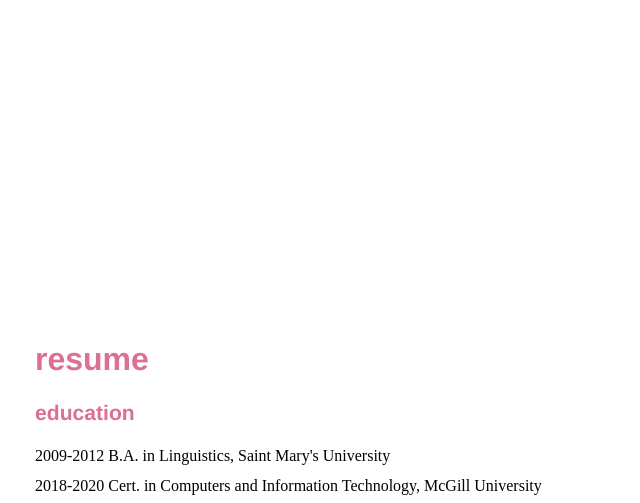
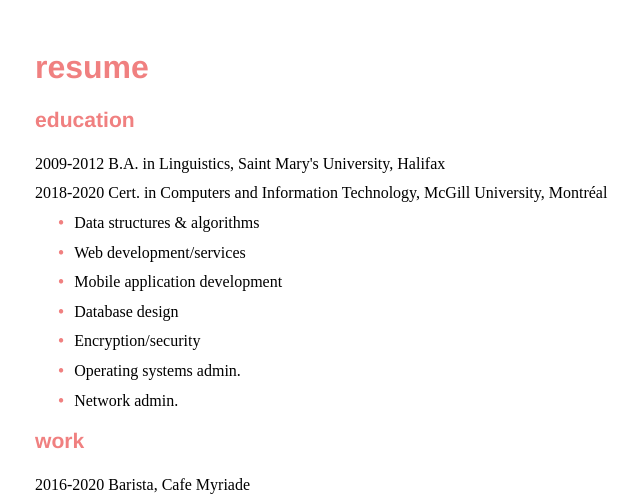
Before and after one commit to gdstewart/graemestew.art, a Gatsby site: page / in a window 1280 px wide. Shown: the part 2030-2533 px from the top of the page, without its empty margins (237-877 px from the left). Built offline with nearby package versions, Linux system fonts and the light colour scheme; Gatsby itself is replaced by a stand-in of ours; what typography-theme-fairy-gates would draw is missing.

Commit message:
Updated portfolio links

```diff
--- a/src/components/color-select.js
+++ b/src/components/color-select.js
@@ -1,10 +1,12 @@
 import React from "react";
 import { IoMdColorFill } from "react-icons/io";
 
-const colors = ["#F08080", "#F0E68C", "#3CB371", "#20B2AA", "#1E90FF", "#9370DB", "#DB7093", "#696969"];
+const colors = ["#F08080", "#3CB371", "#20B2AA", "#1E90FF", "#9370DB", "#DB7093", "#696969"];
+var index = 0;
 
 export function setAccentColor() {
-    var accentColor = colors[Math.floor(Math.random() * colors.length)];
+    if (index === colors.length) index = 0;
+    var accentColor = colors[index++];
     document.documentElement.style.setProperty("--accent-color", accentColor);
 }
 
--- a/src/components/section.js
+++ b/src/components/section.js
@@ -1,6 +1,6 @@
 import React from "react";
 
-export default function Section({ id, title, header, children }) {
+export default function Section({ id, title, header, last, children }) {
 	if (header) {
 		return (
 			<div className="header" id={id}>
@@ -10,7 +10,7 @@ export default function Section({ id, title, header, children }) {
 		);
 	} else
 		return (
-			<div className={title == "contact" ? "section-last" : "section"} id={id}>
+			<div className={last ? "section last" : "section"} id={id}>
 				<h2>{title}</h2>
 				{children}
 			</div>
--- a/src/pages/index.js
+++ b/src/pages/index.js
@@ -7,7 +7,7 @@ import Socbar from "../components/socbar";
 import Footer from "../components/footer";
 import ColorSelect, { setAccentColor } from "../components/color-select";
 import { IoMdGlobe, IoMdCheckboxOutline, IoMdPhonePortrait, IoMdMusicalNotes, IoLogoGithub, IoLogoYoutube } from "react-icons/io";
-import { FaBandcamp } from "react-icons/fa";
+import { FaGooglePlay, FaBandcamp } from "react-icons/fa";
 
 if (typeof window !== "undefined") {
 	setAccentColor();
@@ -42,8 +42,8 @@ export default () => (
 			title="resume"
 			id="3">
 			<h3>education</h3>
-			<p>2009-2012 B.A. in Linguistics, Saint Mary's University</p>
-			<p>2018-2020 Cert. in Computers and Information Technology, McGill University</p>
+			<p>2009-2012 B.A. in Linguistics, Saint Mary's University, Halifax</p>
+			<p>2018-2020 Cert. in Computers and Information Technology, McGill University, Montréal</p>
 			<ul class="resume-list">
 				<li class="resume-list-item">Data structures & algorithms</li>
 				<li class="resume-list-item">Web development/services</li>
@@ -61,14 +61,14 @@ export default () => (
 			id="4">
 			<div class="portfolio-grid">
 				<div class="portfolio-grid-cell">
-					<div class="portfolio-grid-cell-title">graemestew.art</div>
+					<div class="portfolio-grid-cell-title"><a href="https://github.com/gdstewart/graemestew.art" target="_blank" rel="noopener noreferrer">graemestew.art</a></div>
 					<div class="portfolio-grid-cell-blurb">Source code for this site</div>
 					<div class="portfolio-grid-cell-link-bar">
 						<div class="portfolio-grid-cell-link"><a href="https://github.com/gdstewart/graemestew.art" target="_blank" rel="noopener noreferrer"><IoLogoGithub class="link-icon" /></a></div>
 					</div>
 				</div>
 				<div class="portfolio-grid-cell">
-					<div class="portfolio-grid-cell-title">orb-web</div>
+					<div class="portfolio-grid-cell-title"><a href="https://orb-web.now.sh" target="_blank" rel="noopener noreferrer">orb-web</a></div>
 					<div class="portfolio-grid-cell-blurb">A handy tool that aggregates various online, non-terrestrial radio stations on a single site</div>
 					<div class="portfolio-grid-cell-link-bar">
 						<div class="portfolio-grid-cell-link"><a href="https://orb-web.now.sh" target="_blank" rel="noopener noreferrer"><IoMdGlobe class="link-icon" /></a></div>
@@ -76,21 +76,30 @@ export default () => (
 					</div>
 				</div>
 				<div class="portfolio-grid-cell">
-					<div class="portfolio-grid-cell-title">orb-mobile</div>
-					<div class="portfolio-grid-cell-blurb">Mobile version of orb</div>
+					<div class="portfolio-grid-cell-title"><a href="https://play.google.com/store/apps/details?id=com.orbmobile" target="_blank" rel="noopener noreferrer">orb-mobile</a></div>
+					<div class="portfolio-grid-cell-blurb">Mobile version of orb (Android only)</div>
 					<div class="portfolio-grid-cell-link-bar">
+						<div class="portfolio-grid-cell-link"><a href="https://play.google.com/store/apps/details?id=com.orbmobile" target="_blank" rel="noopener noreferrer"><FaGooglePlay class="link-icon" /></a></div>
 						<div class="portfolio-grid-cell-link"><a href="https://github.com/gdstewart/orb-mobile" target="_blank" rel="noopener noreferrer"><IoLogoGithub class="link-icon" /></a></div>
 					</div>
 				</div>
 				<div class="portfolio-grid-cell">
-					<div class="portfolio-grid-cell-title">SOUL SEEKER (2019)</div>
+					<div class="portfolio-grid-cell-title"><a href="https://sekvens.now.sh" target="_blank" rel="noopener noreferrer">sekvens</a></div>
+					<div class="portfolio-grid-cell-blurb">A cool audiovisual website me and <a href="https://github.com/nealstewart" target="_blank" rel="noopener noreferrer">@nealstewart</a> are working on</div>
+					<div class="portfolio-grid-cell-link-bar">
+						<div class="portfolio-grid-cell-link"><a href="https://sekvens.now.sh" target="_blank" rel="noopener noreferrer"><IoMdGlobe class="link-icon" /></a></div>
+						<div class="portfolio-grid-cell-link"><a href="https://github.com/gdstewart/sekvens" target="_blank" rel="noopener noreferrer"><IoLogoGithub class="link-icon" /></a></div>
+					</div>
+				</div>
+				<div class="portfolio-grid-cell">
+					<div class="portfolio-grid-cell-title"><a href="https://www.youtube.com/watch?v=TE5d_FnDIgk" target="_blank" rel="noopener noreferrer">SOUL SEEKER (2019)</a></div>
 					<div class="portfolio-grid-cell-blurb">30 minutes of slowed-down remixes of 70s and 80s jazz and downtempo music</div>
 					<div class="portfolio-grid-cell-link-bar">
 						<div class="portfolio-grid-cell-link"><a href="https://www.youtube.com/watch?v=TE5d_FnDIgk" target="_blank" rel="noopener noreferrer"><IoLogoYoutube class="link-icon" /></a></div>
 					</div>
 				</div>
 				<div class="portfolio-grid-cell">
-					<div class="portfolio-grid-cell-title">If I See You (2017)</div>
+					<div class="portfolio-grid-cell-title"><a href="https://gdoro.bandcamp.com/" target="_blank" rel="noopener noreferrer">If I See You (2017)</a></div>
 					<div class="portfolio-grid-cell-blurb">Collaboration between me and my friend Dorothea, 90s R&B and vocal house</div>
 					<div class="portfolio-grid-cell-link-bar">
 						<div class="portfolio-grid-cell-link"><a href="https://gdoro.bandcamp.com/" target="_blank" rel="noopener noreferrer"><FaBandcamp class="link-icon" /></a></div>
@@ -100,7 +109,8 @@ export default () => (
 		</Section>
 		<Section
 			title="contact"
-			id="5">
+			id="5"
+			last>
 			<form action="https://getform.io/f/0676626b-76a4-46ee-bb5d-f30a53b9e3fd" method="POST">
 				<ul class="contact-list">
 					<li class="contact-list-item"><input type="text" name="name" placeholder="Name" /></li>
--- a/src/styles/global.css
+++ b/src/styles/global.css
@@ -7,7 +7,7 @@
 	transition: border-color .2s ease-out;
 }
 
-.color-select, .link-icon, .soc-link {
+.color-select, .link-icon, .soc-link, .portfolio-grid-cell-title a, .portfolio-grid-cell-blurb a {
 	transition: opacity .2s ease-out;
 }
 
@@ -71,7 +71,7 @@
 	opacity: 0.5;
 }
 
-.header, .section, .section-last {
+.header, .section {
 	position: relative;
 	z-index: 0;
 	color: #000;
@@ -80,7 +80,6 @@
 	height: 100vh;
 	display: flex;
 	flex-direction: column;
-	justify-content: center;
 }
 
 .header p, .section p, .section ul, .footer {
@@ -89,9 +88,10 @@
 
 .header {
 	max-width: 80%;
+	justify-content: center;
 }
 
-.header h1, .header p, .section h2, .section-last h2, .section h3, .highlight, .portfolio-grid-cell-title, .resume-list-item::before {
+.header h1, .header p, .section h2, .section h3, .highlight, .portfolio-grid-cell-title, .resume-list-item::before {
 	transition: color .2s ease-out;
 }
 
@@ -107,19 +107,22 @@
 }
 
 .section {
-	height: 150vh;
 	max-width: 60%;
+	padding-top: 20vh;
+	margin-bottom: 40vh;
 }
 
-.section-last {
-	max-width: 60%;
+.last {
+	padding-top: 0;
+	margin-bottom: 0;
+	justify-content: center;
 }
 
-.section h2, .section h3, .section h4, .section-last h2 {
+.section h2, .section h3, .section h4 {
 	color: var(--accent-color);
 }
 
-.section h2, .section-last h2 {
+.section h2 {
 	font-size: 2rem;
 }
 
@@ -164,6 +167,7 @@
 .portfolio-grid-cell {
 	border: 1px solid black;
 	padding: 1rem;
+	min-width: 33%;
 }
 
 .portfolio-grid-cell-title, .portfolio-grid-cell-blurb {
@@ -172,11 +176,21 @@
 
 .portfolio-grid-cell-title {
 	font-weight: bold;
-	color: var(--accent-color);
 }
 
 .portfolio-grid-cell-blurb {
 	font-weight: 400;
+}
+
+.portfolio-grid-cell-title a, .portfolio-grid-cell-blurb a {
+	color: var(--accent-color);
+	text-shadow: none;
+	background-image: none;
+}
+
+.portfolio-grid-cell-title a:hover, .portfolio-grid-cell-blurb a:hover {
+	cursor: pointer;
+	opacity: 0.5;
 }
 
 .portfolio-grid-cell-link-bar {
@@ -263,6 +277,24 @@
 	padding: 1rem;
 }
 
+@media screen and (max-height: 672px) {
+	.last {
+		margin-top: calc(var(--vh) * 150);
+	}
+}
+
+@media screen and (max-width: 1344px) {
+	.portfolio-grid {
+		grid-template-columns: 1fr 1fr;
+	}
+}
+
+@media screen and (max-width: 448px) {
+	.portfolio-grid {
+		grid-template-columns: 1fr;
+	}
+}
+
 @media screen and (max-width: 896px) {
 	:root {
 		font-size: 1rem;
@@ -276,12 +308,7 @@
 		opacity: 1;
 	}
 
-	.section {
-		max-width: 100%;
-		height: calc(var(--vh) * 250);
-	}
-
-	.section-last {
+	.header, .section {
 		max-width: 100%;
 		height: calc(var(--vh) * 100);
 	}
@@ -294,8 +321,14 @@
 		font-size: 1.5rem;
 	}
 
-	.portfolio-grid {
-		grid-template-columns: 1fr;
+	.section {
+		padding-top: calc(var(--vh) * 20);
+		margin-bottom: calc(var(--vh) * 80);
+	}
+
+	.last {
+		padding-top: 0;
+		margin-bottom: 0;
 	}
 
 	.soc-link:hover {
```
